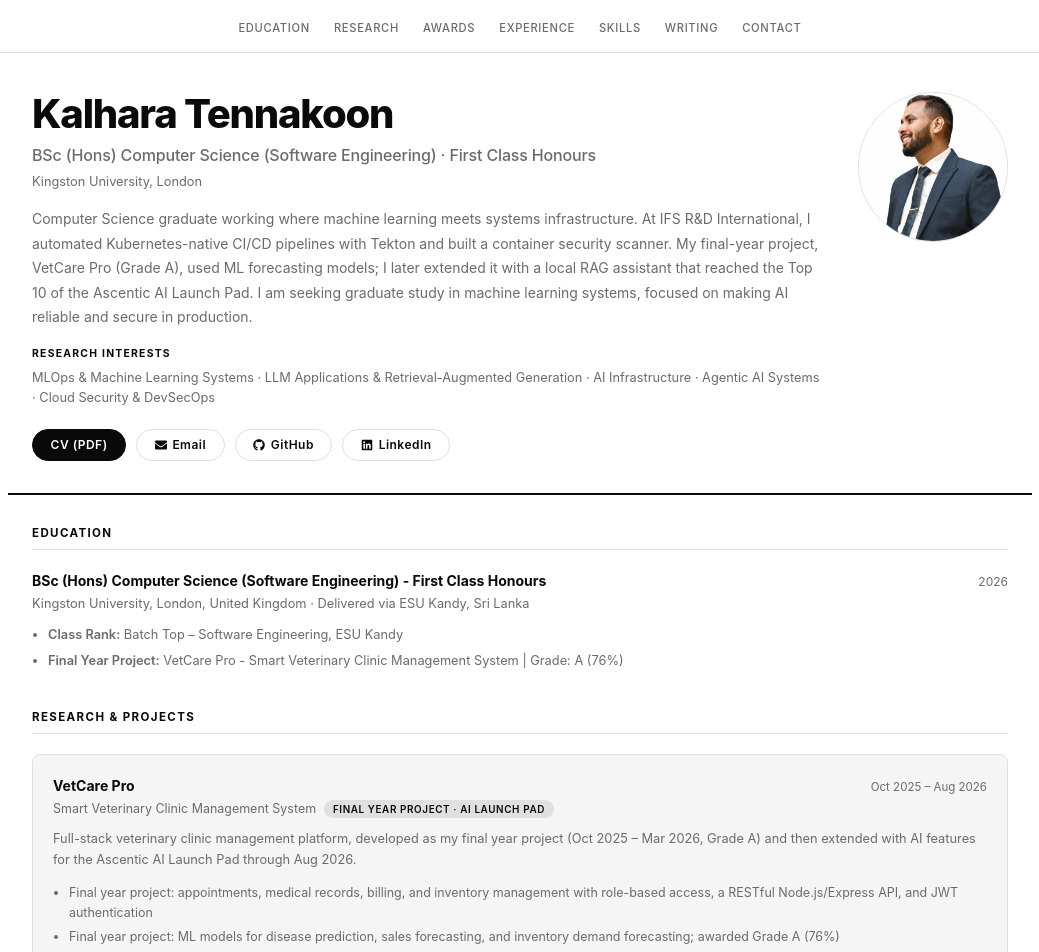
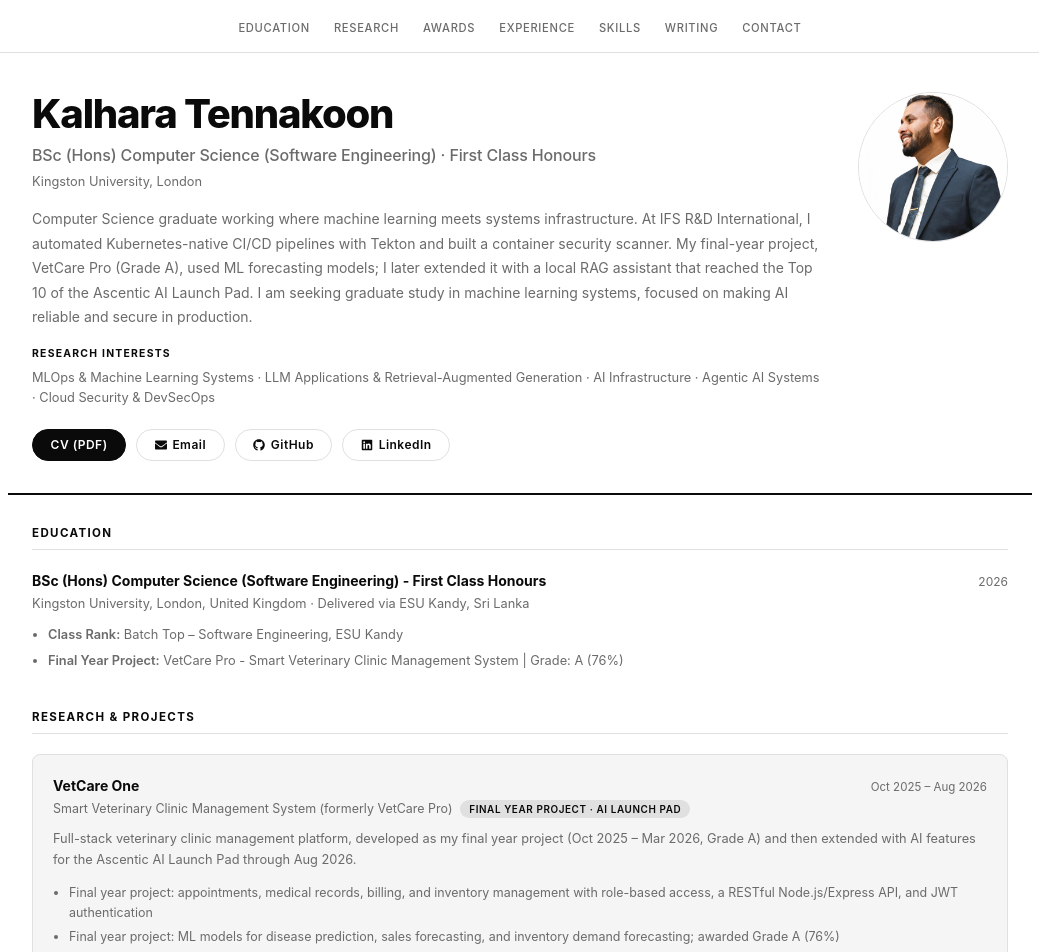
Before and after one commit to kalharatennakoon/kalharatennakoon.github.io, a React (Vite) app: page / in a window 1280 px wide. Shown: the top 952 px of the page, without its empty margins (120-1159 px from the left). Built offline with nearby package versions, Linux system fonts and the light colour scheme.

Commit message:
feat: rename 'VetCare Pro' project to 'VetCare One' and update subtitle for clarity

```diff
--- a/src/components/Projects.tsx
+++ b/src/components/Projects.tsx
@@ -14,8 +14,8 @@ interface Project {
 
 const projects: Project[] = [
   {
-    title: 'VetCare Pro',
-    subtitle: 'Smart Veterinary Clinic Management System',
+    title: 'VetCare One',
+    subtitle: 'Smart Veterinary Clinic Management System (formerly VetCare Pro)',
     summary: 'Full-stack veterinary clinic management platform, developed as my final year project (Oct 2025 – Mar 2026, Grade A) and then extended with AI features for the Ascentic AI Launch Pad through Aug 2026.',
     highlights: [
       'Final year project: appointments, medical records, billing, and inventory management with role-based access, a RESTful Node.js/Express API, and JWT authentication',
```
